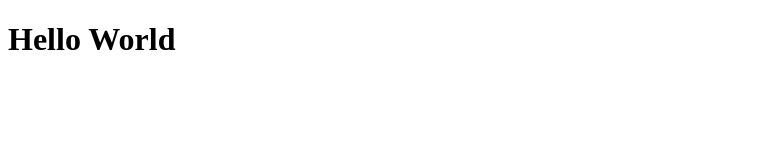
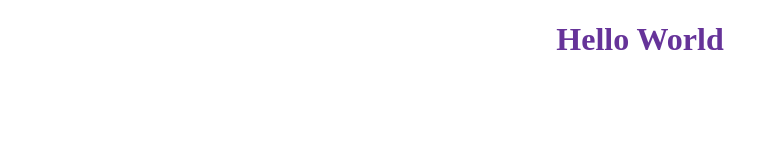
Before and after one commit to SamroodAli/hello-world, a website: page index.html in a window 1280 px wide. Shown: the whole page, without its empty margins (0-779 px from the left). Drawn offline with Linux system fonts and the light colour scheme.

Commit message:
markup:html linked to css stylesheet

```diff
--- a/index.html
+++ b/index.html
@@ -4,7 +4,8 @@
     <meta charset="UTF-8">
     <meta http-equiv="X-UA-Compatible" content="IE=edge">
     <meta name="viewport" content="width=device-width, initial-scale=1.0">
-    <title>Document</title>
+    <title>hello world</title>
+    <link rel="stylesheet" href="style.css">
 </head>
 <body>
     <header>
```
